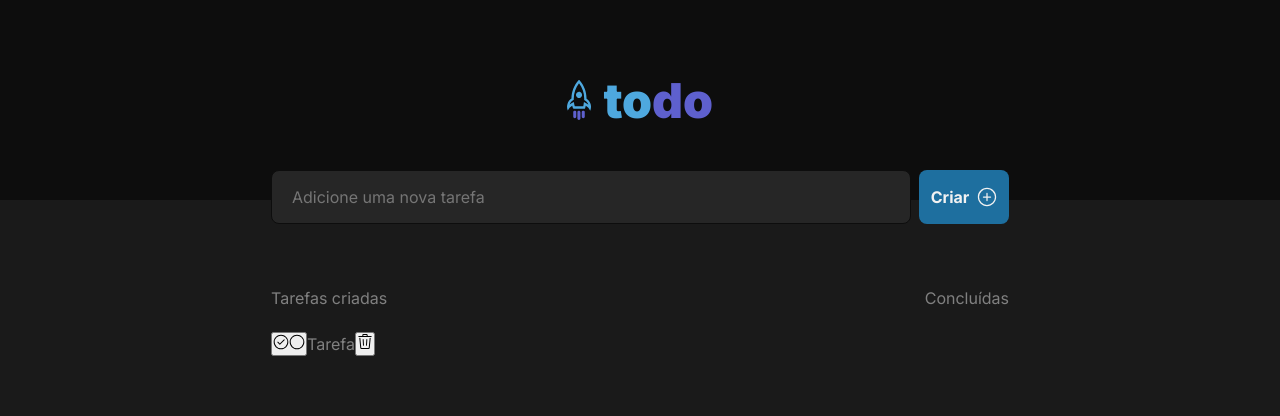
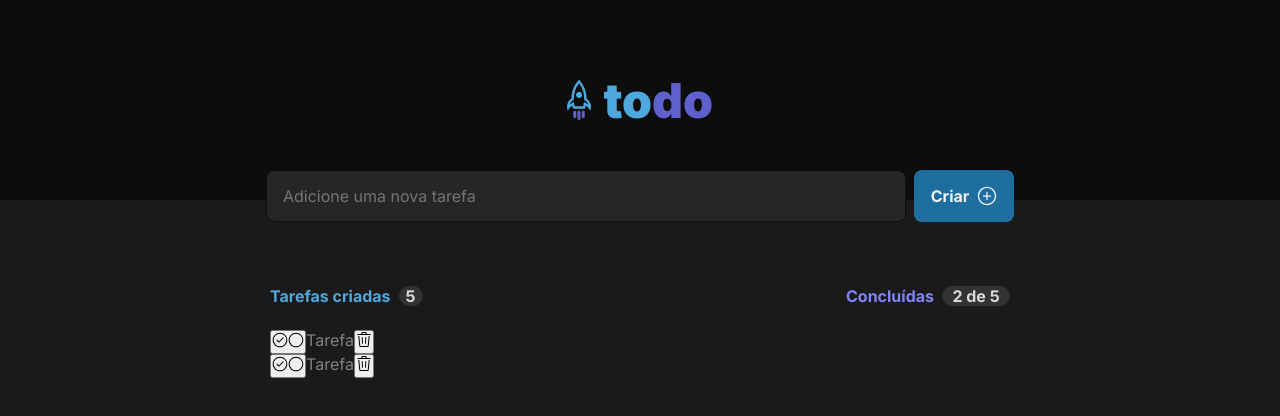
Before and after one commit to rsgabriel01/todo-list, a React (Vite) app: page / in a window 1280 px wide. Shown: the top 416 px of the page. Built offline with nearby package versions, Linux system fonts and the light colour scheme.

Commit message:
add initial toDo List header styles

```diff
--- a/package.json
+++ b/package.json
@@ -10,7 +10,6 @@
     "preview": "vite preview"
   },
   "dependencies": {
-    "phosphor-react": "^1.4.1",
     "react": "^18.2.0",
     "react-dom": "^18.2.0",
     "react-icons": "^5.0.1"
--- a/src/ToDoList.module.css
+++ b/src/ToDoList.module.css
@@ -1,9 +1,9 @@
 main {
-  max-width: 740px;
-
   display: flex;
   flex-direction: column;
   align-items: center;
+
+  max-width: 740px;
 
   position: relative;
   top: -30px;
@@ -19,15 +19,13 @@
 }
 
 form input {
-  height: 54px;
+  height: 52px;
   width: 640px;
 
-  border: 0;
-  border-radius: 8px;
-
-  padding: 0px 20px 0px 20px;
+  padding: 0px 16px 0px 16px;
 
   border: solid 1px var(--gray-700);
+  border-radius: 8px;
 
   background: var(--gray-500);
 
@@ -35,22 +33,23 @@
 }
 
 form button {
-  height: 54px;
-  width: 90px;
-
   display: flex;
   align-items: center;
   justify-content: center;
   gap: 8px;
 
+  height: 52px;
+  width: 100px;
+
+  /* padding: 16px; */
+
+  border: 0;
+  border-radius: 8px;
+
   background: var(--blue-dark);
 
   color: var(--gray-100);
   font-weight: 700;
-
-  border: 0;
-  border-radius: 8px;
-
   line-height: 0;
 
   cursor: pointer;
@@ -73,6 +72,58 @@
   margin-bottom: 24px;
 }
 
+.createdTasks {
+  display: flex;
+  gap: 8px;
+
+  color: var(--blue);
+
+  font-weight: 700;
+}
+
+.createdTasksNumber {
+  display: flex;
+  align-items: center;
+  justify-content: center;
+
+  width: 24px;
+  height: 20px;
+
+  border-radius: 999px;
+
+  background: var(--gray-400);
+
+  color: var(--gray-200);
+
+  font-weight: 700;
+}
+
+.completedTasks {
+  display: flex;
+  gap: 8px;
+
+  color: var(--purple);
+
+  font-weight: 700;
+}
+
+.completedTasksNumberHumanized {
+  display: flex;
+  align-items: center;
+  justify-content: center;
+
+  width: 68px;
+  height: 20px;
+
+  border-radius: 999px;
+
+  background: var(--gray-400);
+
+  color: var(--gray-200);
+
+  font-weight: 700;
+}
+
 .toDo .toDoListEmptySection {
   display: flex;
   flex-direction: column;
@@ -93,3 +144,7 @@
   padding: 0;
   margin: 0;
 }
+
+.toDo ul li {
+  display: flex;
+}
--- a/src/ToDoList.tsx
+++ b/src/ToDoList.tsx
@@ -14,8 +14,14 @@
       </form>
       <div className={styles.toDo}>
         <header>
-          <span>Tarefas criadas</span>
-          <span>Concluídas</span>
+          <section className={styles.createdTasks}>
+            <span>Tarefas criadas</span>
+            <span className={styles.createdTasksNumber}>5</span>
+          </section>
+          <section className={styles.completedTasks}>
+            <span>Concluídas</span>
+            <span className={styles.completedTasksNumberHumanized}>2 de 5</span>
+          </section>
         </header>
 
         {/* <div className={styles.toDoListEmptySection}>
@@ -35,6 +41,17 @@
               <GoTrash />
             </button>
           </li>
+
+          <li>
+            <button>
+              <GoCheckCircle />
+              <GoCircle />
+            </button>
+            Tarefa
+            <button>
+              <GoTrash />
+            </button>
+          </li>
         </ul>
       </div>
     </main>
```
Also changed, not shown: 1 other file (tests, documents, lock files or other folders).
